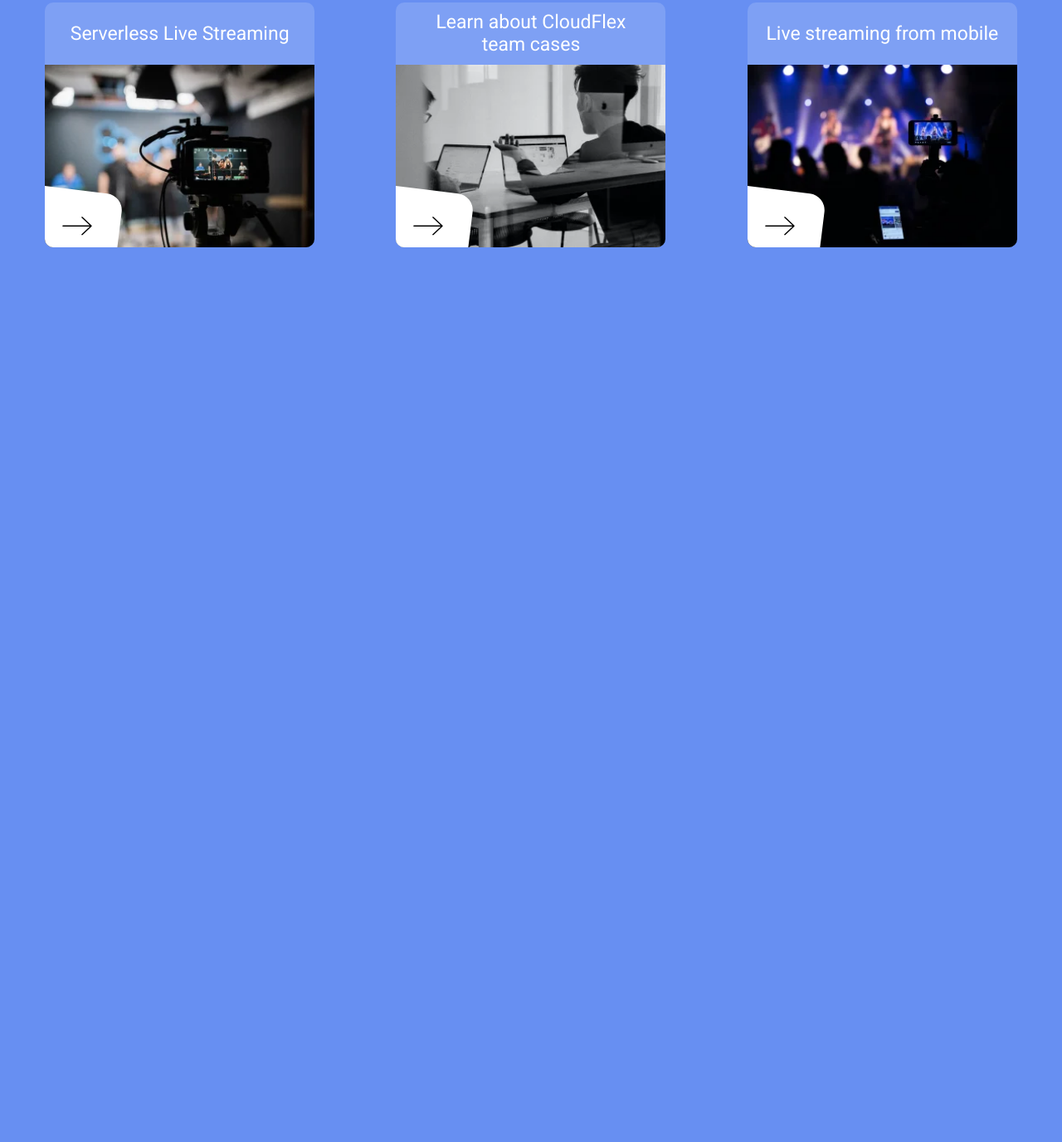
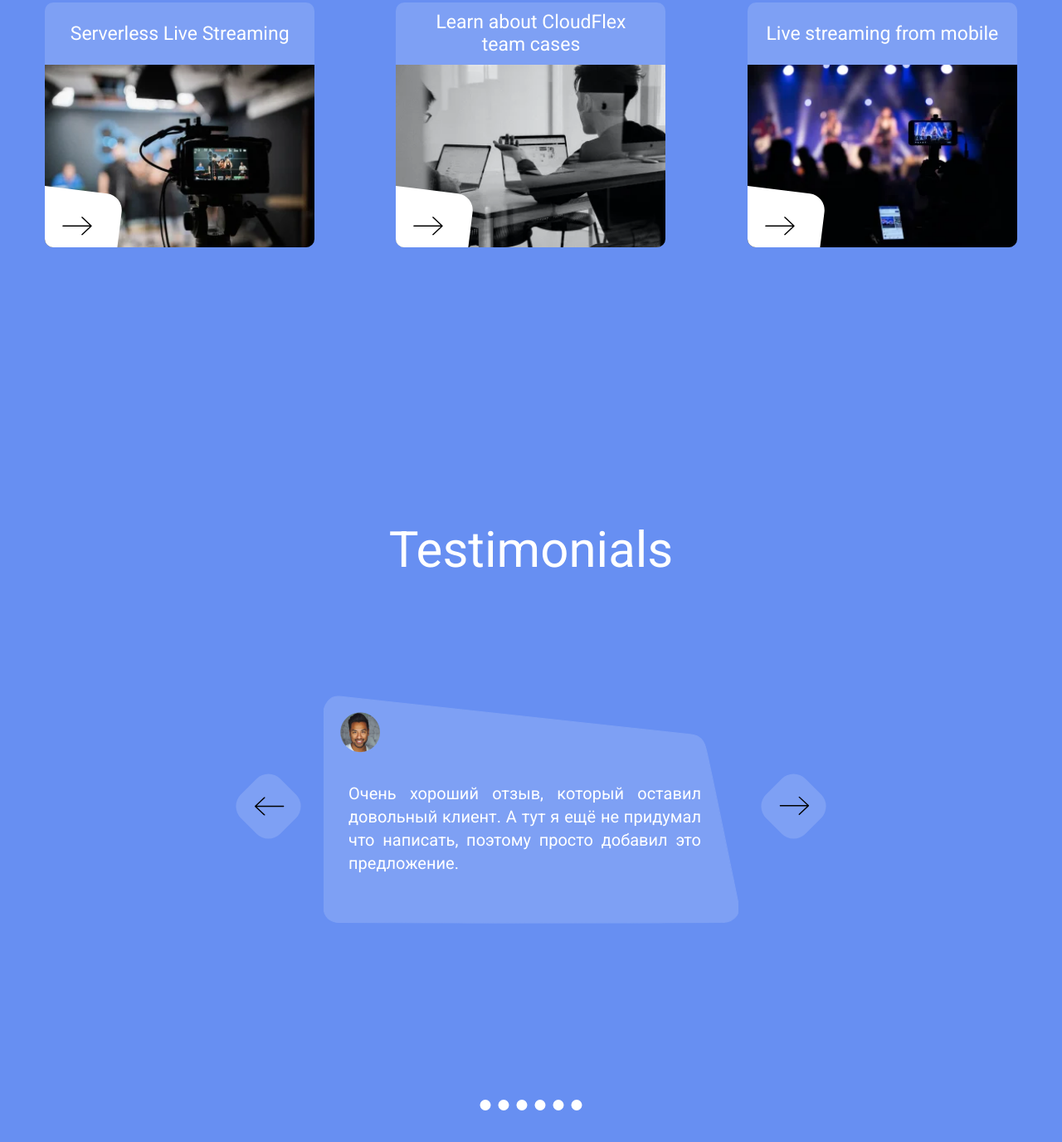
Before and after one commit to hardworkingArty/landing_live_streaming, a website: page index.html in a window 1280 px wide. Shown: the part 4276-5652 px from the top of the page at 83% size. Before the commit the page ends 4754 px from the top, so only its background shows below. Drawn offline with nearby package versions, Linux system fonts and the light colour scheme; files that its build step writes are made by us from their sources.

Commit message:
testimonials section

```diff
--- a/index.html
+++ b/index.html
@@ -23,10 +23,10 @@
 
           <div class="nav__links">
             <ul class="nav__links-list list" aria-label="header nav links">
-              <li class="list__item" aria-label="first link">
+              <li class="list__item">
                 <a href="#" class="list__item-link">about</a>
               </li>
-              <li class="list__item" aria-label="second link">
+              <li class="list__item">
                 <a href="#" class="list__item-link">contact</a>
               </li>
             </ul>
@@ -50,7 +50,7 @@
     </header>
 
     <main aria-label="main=content">
-      <div class="hero-section" aria-label="hero section">
+      <div class="hero-section">
         <div class="container">
           <div class="hero">
             <div class="hero__content">
@@ -267,6 +267,55 @@
           </div>
         </div>
       </section>
+
+      <section class="testimonials-section" aria-label="testimonials-section">
+        <div class="container">
+          <div class="testimonials">
+            <h2 class="testimonials__title">Testimonials</h2>
+
+            <div class="testimonials__slider slider">
+              <figure class="wave-card" aria-label="wave card">
+                <img
+                  src="../assets/avatar_alpha.png"
+                  alt="avatar"
+                  class="wave-card__avatar"
+                />
+                <blockquote
+                  class="wave-card__quote"
+                  cite="https://happyclient.com"
+                >
+                  <p>
+                    Очень хороший отзыв, который оставил довольный клиент. А тут
+                    я ещё не придумал что написать, поэтому просто добавил это
+                    предложение.
+                  </p>
+                </blockquote>
+              </figure>
+
+              <button class="slider__left-btn">
+                <svg class="slider__left-btn-icon" aria-label="arrow icon">
+                  <use href="assets/sprites.svg#arrow-icon"></use>
+                </svg>
+              </button>
+
+              <button class="slider__right-btn">
+                <svg class="slider__right-btn-icon" aria-label="arrow icon">
+                  <use href="assets/sprites.svg#arrow-icon"></use>
+                </svg>
+              </button>
+
+              <div class="slider__points">
+                <div class="slider__points-item"></div>
+                <div class="slider__points-item"></div>
+                <div class="slider__points-item"></div>
+                <div class="slider__points-item"></div>
+                <div class="slider__points-item"></div>
+                <div class="slider__points-item"></div>
+              </div>
+            </div>
+          </div>
+        </div>
+      </section>
     </main>
   </body>
 </html>
--- a/styles/_basic.scss
+++ b/styles/_basic.scss
@@ -29,7 +29,8 @@
   list-style: none;
 }
 
-figure {
+figure,
+blockquote {
   margin: 0;
 }
 
--- a/styles/_cards.scss
+++ b/styles/_cards.scss
@@ -112,3 +112,33 @@
     width: 300px;
   }
 }
+
+.wave-card {
+  width: 500px;
+  height: 275px;
+  background: url("../assets/wave_card_bg.svg") center/cover no-repeat;
+
+  @include m.d-flex(start, start, nowrap, column, 0, 35px);
+
+  &__avatar {
+    margin: 20px 0 0 20px;
+  }
+
+  &__quote {
+    @include m.font(20px, 400, v.$color_white);
+    margin: 0 45px 0 30px;
+    line-height: 1.4;
+    text-align: justify;
+  }
+
+  @media (max-width: v.$media_md) {
+    width: 330px;
+    row-gap: 15px;
+    background: url("../assets/wave_card_bg.svg") 50% 0 / contain no-repeat;
+
+    &__quote {
+      @include m.font(13px, 400, v.$color_white);
+      text-align: justify;
+    }
+  }
+}
--- a/styles/_importer.scss
+++ b/styles/_importer.scss
@@ -5,3 +5,4 @@
 @forward "work";
 @forward "about";
 @forward "experience";
+@forward "testimonials";
--- /dev/null
+++ b/styles/_testimonials.scss
@@ -0,0 +1,117 @@
+@use "variables" as v;
+@use "mixins" as m;
+@use "sass:color";
+
+%slider-button {
+  width: 67px;
+  height: 67px;
+  border: none;
+  border-radius: 20px;
+  background-color: color.adjust(v.$color_white, $alpha: -0.85);
+  rotate: z 45deg;
+}
+
+.testimonials {
+  padding: 100px 0 100px 0;
+  margin: 0 auto;
+  @include m.d-flex(start, center, nowrap, column, 0, 90px);
+
+  &__title {
+    @include m.font(60px, 400, v.$color_white);
+
+    @media (max-width: v.$media_md) {
+      font-size: 35px;
+    }
+  }
+
+  .slider {
+    position: relative;
+    height: 500px;
+
+    &__left-btn {
+      @extend %slider-button;
+      @include m.position(absolute, 1, -1, top, left, 100px, -100px);
+
+      &-icon {
+        width: 36px;
+        height: 23px;
+        fill: v.$color_white;
+        rotate: z 135deg;
+      }
+    }
+
+    &__right-btn {
+      @extend %slider-button;
+      @include m.position(absolute, 1, -1, top, right, 100px, -100px);
+
+      &-icon {
+        width: 36px;
+        height: 23px;
+        fill: v.$color_white;
+        rotate: z -45deg;
+      }
+    }
+
+    &__left-btn:hover,
+    &__right-btn:hover {
+      cursor: pointer;
+      box-shadow: inset 0 0 15px 3px rgba(0, 0, 0, 0.15);
+
+      .slider__left-btn-icon,
+      .slider__right-btn-icon {
+        fill: v.$color_black;
+      }
+    }
+
+    &__points {
+      @include m.position(absolute, 1, -1, bottom, left, 0, 50%);
+      @include m.d-flex(start, center, nowrap, row, 9px, 0);
+      translate: -50% 0;
+
+      &-item {
+        width: 13px;
+        height: 13px;
+        border-radius: 50%;
+        background-color: v.$color_white;
+
+        &:hover {
+          cursor: pointer;
+          scale: 0.7;
+          background-color: v.$color_grey;
+        }
+      }
+    }
+
+    @media (max-width: v.$media_md) {
+      height: 300px;
+
+      &__left-btn {
+        top: unset;
+        bottom: 20px;
+        left: 0;
+      }
+
+      &__right-btn {
+        top: unset;
+        bottom: 20px;
+        right: 0;
+      }
+
+      &__points {
+        bottom: 45px;
+      }
+    }
+
+    @media (max-width: v.$media_min) {
+      &__left-btn {
+        left: 10px;
+      }
+
+      &__right-btn {
+        right: 10px;
+      }
+    }
+  }
+}
+
+// 32 00
--- a/styles/_variables.scss
+++ b/styles/_variables.scss
@@ -2,6 +2,7 @@
 $color_blue: #678ff2;
 $color_white: #fff;
 $color_black: #000;
+$color_grey: #b4b4b4;
 
 $media_xxl: 1400px;
 $media_xl: 1200px;
```
Also changed, not shown: assets/avatar_alpha.png (added), assets/avatar_alpha.webp (deleted), assets/wave_card_bg.svg (added).
